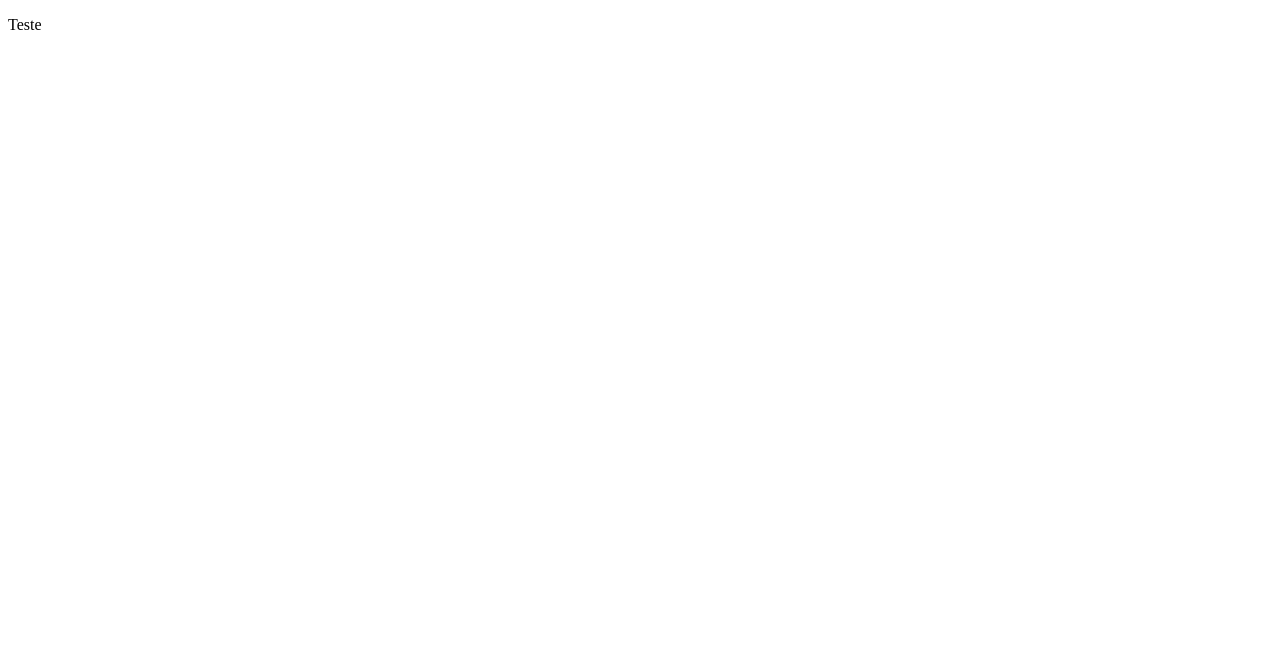
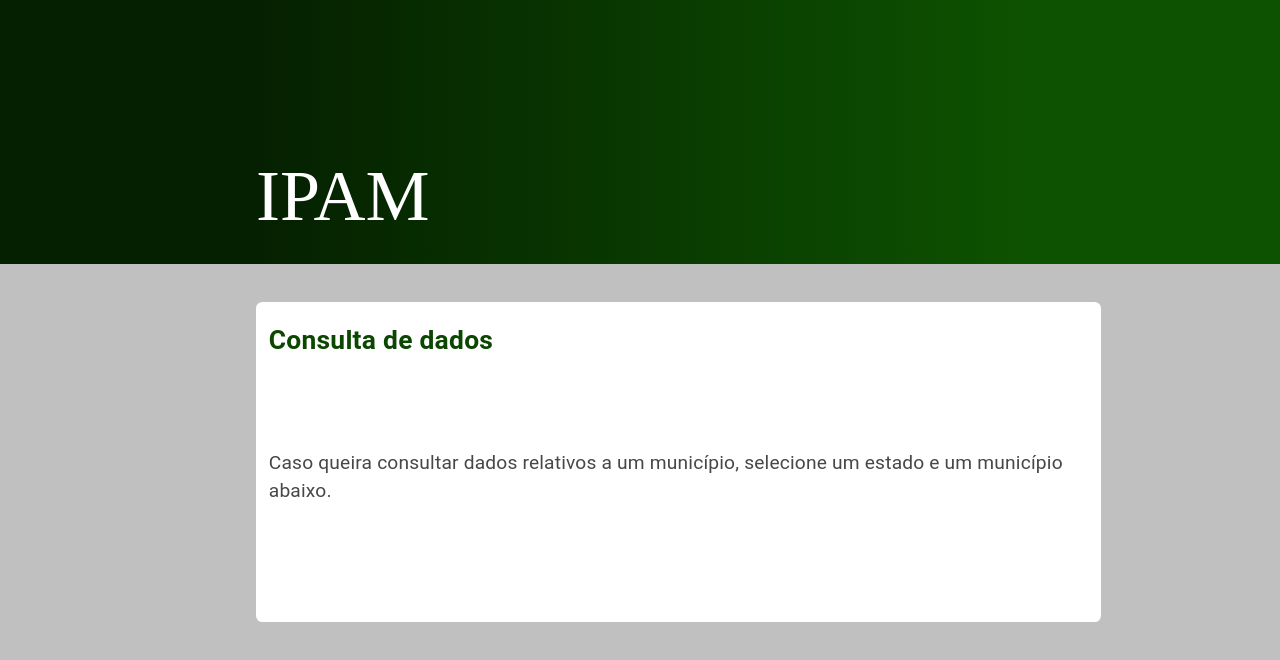
Before and after one commit to jessicaduarte95/desafioIPAM, a React (Create React App) app: page / in a window 1280 px wide. Shown: the top 660 px of the page. Built offline with nearby package versions, Linux system fonts and the light colour scheme.

Commit message:
Style - Página Principal

```diff
--- a/package.json
+++ b/package.json
@@ -3,6 +3,9 @@
   "version": "0.1.0",
   "private": true,
   "dependencies": {
+    "@emotion/react": "^11.10.5",
+    "@emotion/styled": "^11.10.5",
+    "@mui/material": "^5.10.17",
     "@testing-library/jest-dom": "^5.16.5",
     "@testing-library/react": "^13.4.0",
     "@testing-library/user-event": "^13.5.0",
--- a/src/App.js
+++ b/src/App.js
@@ -1,9 +1,8 @@
-
+import React from'react';
+import { Principal } from './Page/Principal'
 
 export const  App = () => {
   return (
-    <div className="App">
-      <p>Teste</p>
-    </div>
+    <Principal/>
   );
 }
--- /dev/null
+++ b/src/Page/Principal.css
@@ -0,0 +1,6 @@
+* {
+    margin: 0;
+    padding: 0;
+    height: 100%;
+    width: 100%;
+  }
--- /dev/null
+++ b/src/Page/Principal.js
@@ -0,0 +1,69 @@
+import React from'react';
+import './Principal.css'
+import { Grid, Typography} from "@mui/material";
+
+export const  Principal = () => {
+
+    const containerStyle = {
+        flexDirection: "row"
+    }
+    const titlePrincipal = {
+        backgroundImage: "linear-gradient(90deg, #052000 20%, #0D5200 80%)",
+        height: "33%",
+        padding: "0% 20% 2% 20%",
+        display: "flex",
+        alignItems:"flex-end",
+        fontFamily: 'Apple Chancery, cursive',
+        fontSize: '4.5rem',
+        color: 'white'
+    }
+    const SecondPart = {
+        backgroundColor: "#C0C0C0"
+    }
+    const ThirdPart = {
+        margin: '3% 20% 3% 20%',
+        backgroundColor: "white",
+        height: "40%",
+        width: "66%",
+        borderRadius: "0.4rem",
+        display: "flex",
+        flexDirection: "column",
+    }
+    const titleConsulta = {
+        marginTop: "1.5%",
+        height: "23%",
+        display: "flex",
+        alignItems: "center",
+        paddingLeft: "0.8rem",
+        fontSize: '165%',
+        color: "#0C4701",
+        fontWeight: "bold"
+    }
+    const textConsulta = {
+        marginBottom: '4%',
+        width: '95%',
+        display: "flex",
+        alignItems: "center",
+        paddingLeft: "0.8rem",
+        marginRight: "0.8rem",
+        fontSize: '120%',
+        color: "#474747"
+    }
+
+  return (
+    <Grid  container style={containerStyle}>
+        <Grid item sm={12} style={titlePrincipal}>
+            IPAM
+        </Grid>
+        <Grid item sm={12} spacing={2}style={SecondPart}>
+            <Grid item style={ThirdPart}>
+                <Typography style={titleConsulta}>Consulta de dados</Typography>
+                <Typography style={textConsulta}>
+                    Caso queira consultar dados relativos a um município, selecione
+                    um estado e um município abaixo.
+                </Typography>
+            </Grid>
+        </Grid>
+    </Grid>
+  );
+}
```
Also changed, not shown: public/manifest.json, 1 other file (tests, documents, lock files or other folders).
